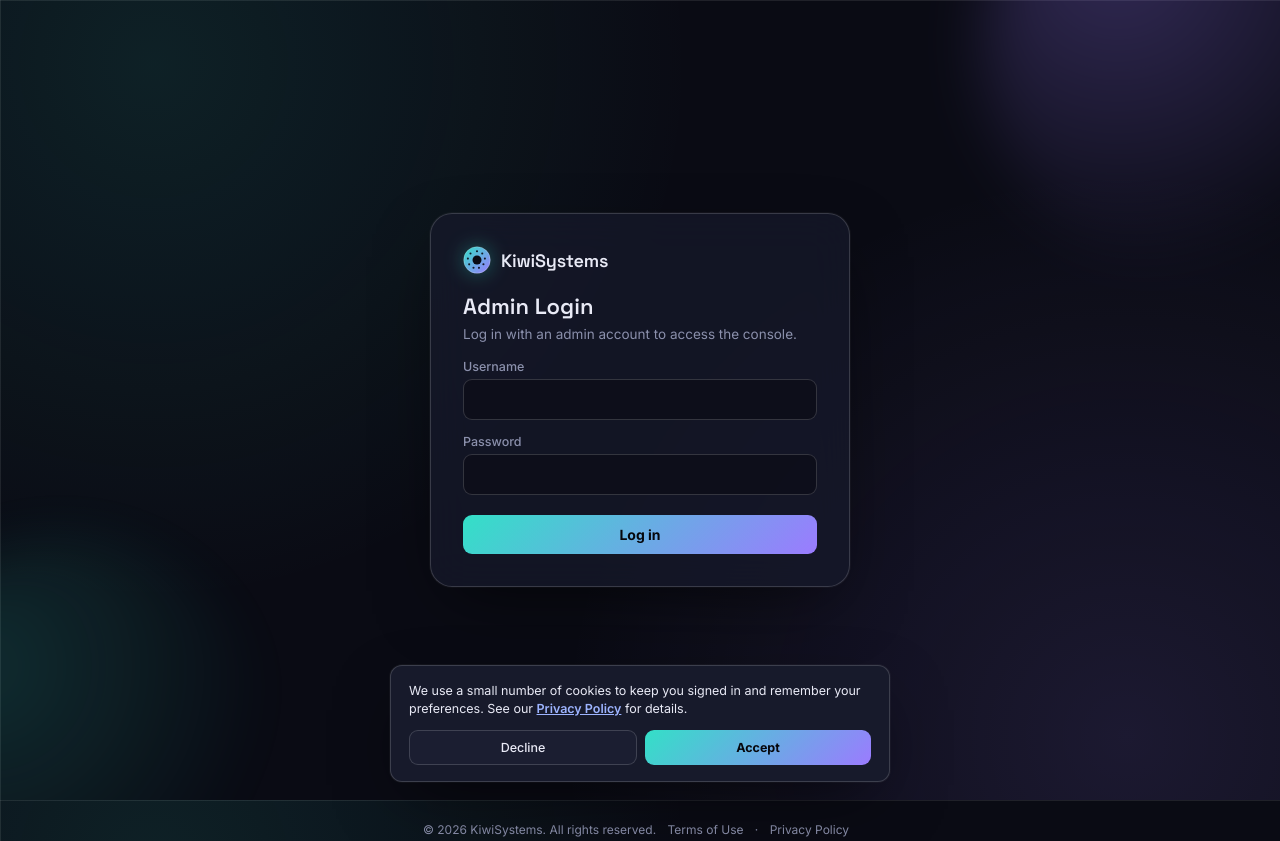
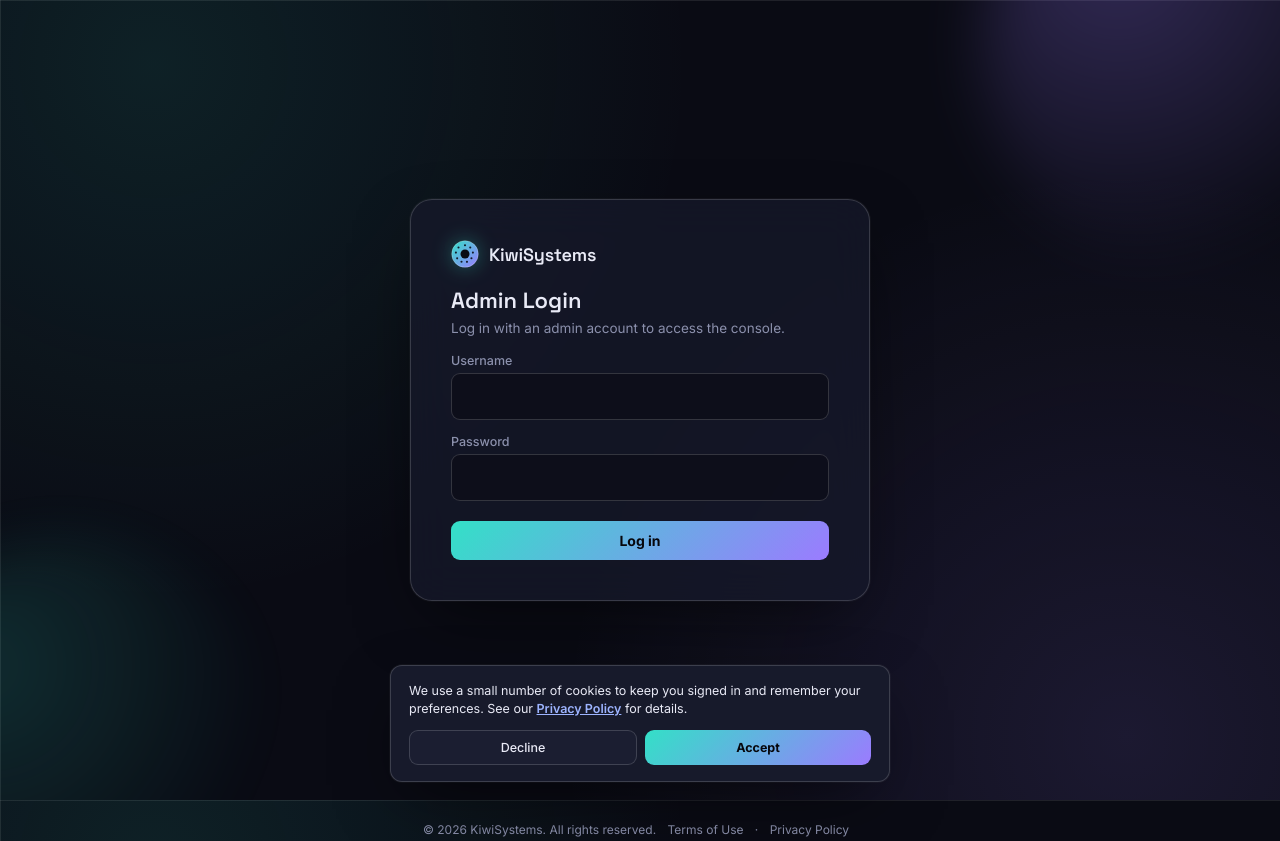
Before and after one commit to KiwiSystems-ee/KiwiSystems-AI, a Flask app: page /admin in a window 1280 px wide. Shown: the top 841 px of the page. Run offline with Flask 3, Linux system fonts and the light colour scheme.

Commit message:
Add responsive styles for card component

```diff
--- a/static/style.css
+++ b/static/style.css
@@ -141,6 +141,12 @@ a { color: var(--kiwi-green); }
   padding: 32px;
   box-shadow: var(--shadow-panel);
   position: relative;
+}
+
+@media (min-width: 900px) {
+  .card { width: 460px; padding: 40px; }
+  .card h2 { font-size: 24px; }
+  .card input[type=text], .card input[type=password], .card input[type=email] { padding: 13px 16px; font-size: 15px; }
 }
 
 .card .brand-row { margin-bottom: 18px; }
```
